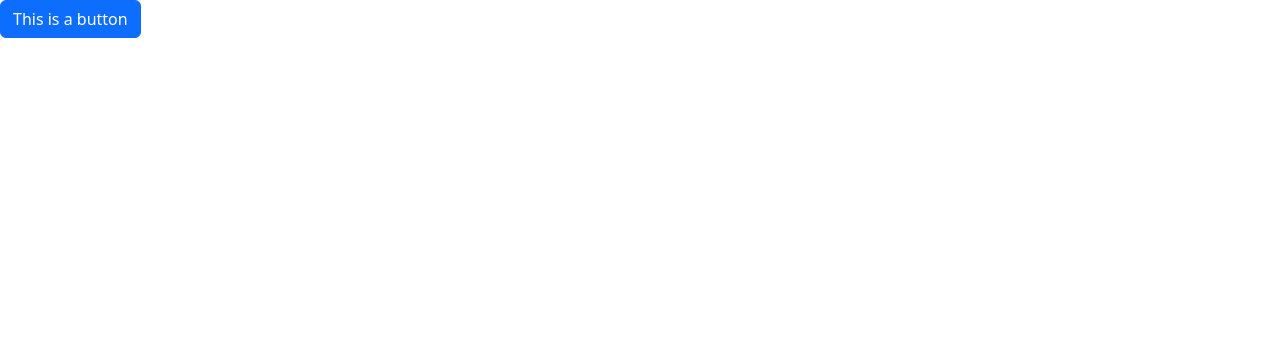
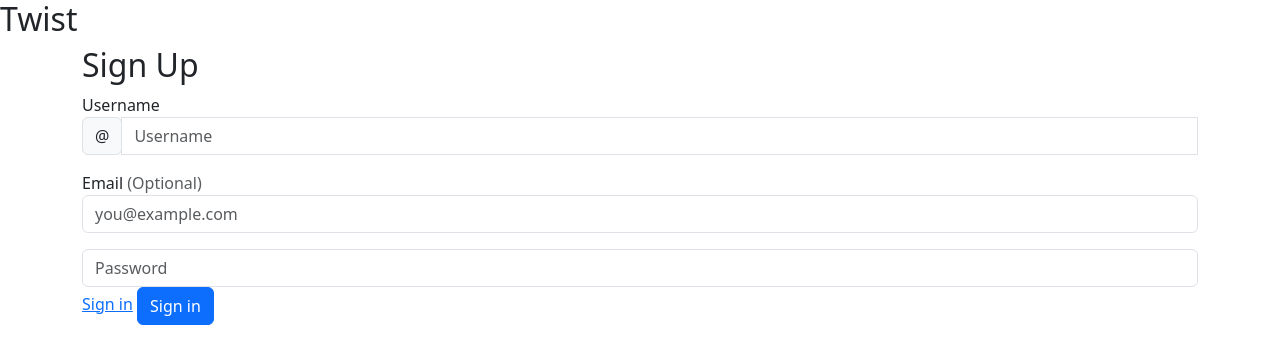
Before and after one commit to mariusrundereim/marius_css_frameworks_ca, a website: page index.html in a window 1280 px wide. Drawn offline with nearby package versions, Linux system fonts and the light colour scheme.

Commit message:
starting with sign up page

```diff
--- a/index.html
+++ b/index.html
@@ -11,6 +11,56 @@
     ></script>
   </head>
   <body>
-    <button type="button" class="btn btn-primary">This is a button</button>
+    <main>
+      <div><h2>Twist</h2></div>
+      <div class="container">
+        <h2>Sign Up</h2>
+        <form class="needs-validation">
+          <div class="mb-3">
+            <label for="username">Username</label>
+            <div class="input-group">
+              <div class="input-group-prepend">
+                <span class="input-group-text">@</span>
+              </div>
+              <input
+                type="text"
+                class="form-control"
+                id="username"
+                placeholder="Username"
+                required=""
+              />
+              <div class="invalid-feedback" style="width: 100%">
+                Your username is required.
+              </div>
+            </div>
+          </div>
+          <div class="mb-3">
+            <label for="email"
+              >Email <span class="text-muted">(Optional)</span></label
+            >
+            <input
+              type="email"
+              class="form-control"
+              id="email"
+              placeholder="you@example.com"
+            />
+            <div class="invalid-feedback">
+              Please enter a valid email address for shipping updates.
+            </div>
+          </div>
+          <input
+            type="password"
+            id="inputPassword"
+            class="form-control"
+            placeholder="Password"
+            required=""
+          />
+          <a href="./public/pages/profile/index.html">Sign in</a>
+          <button class="btn btn-primary btn-block" type="submit">
+            Sign in
+          </button>
+        </form>
+      </div>
+    </main>
   </body>
 </html>
```
Also changed, not shown: public/pages/profile/index.html (added, +19 -0 lines).
